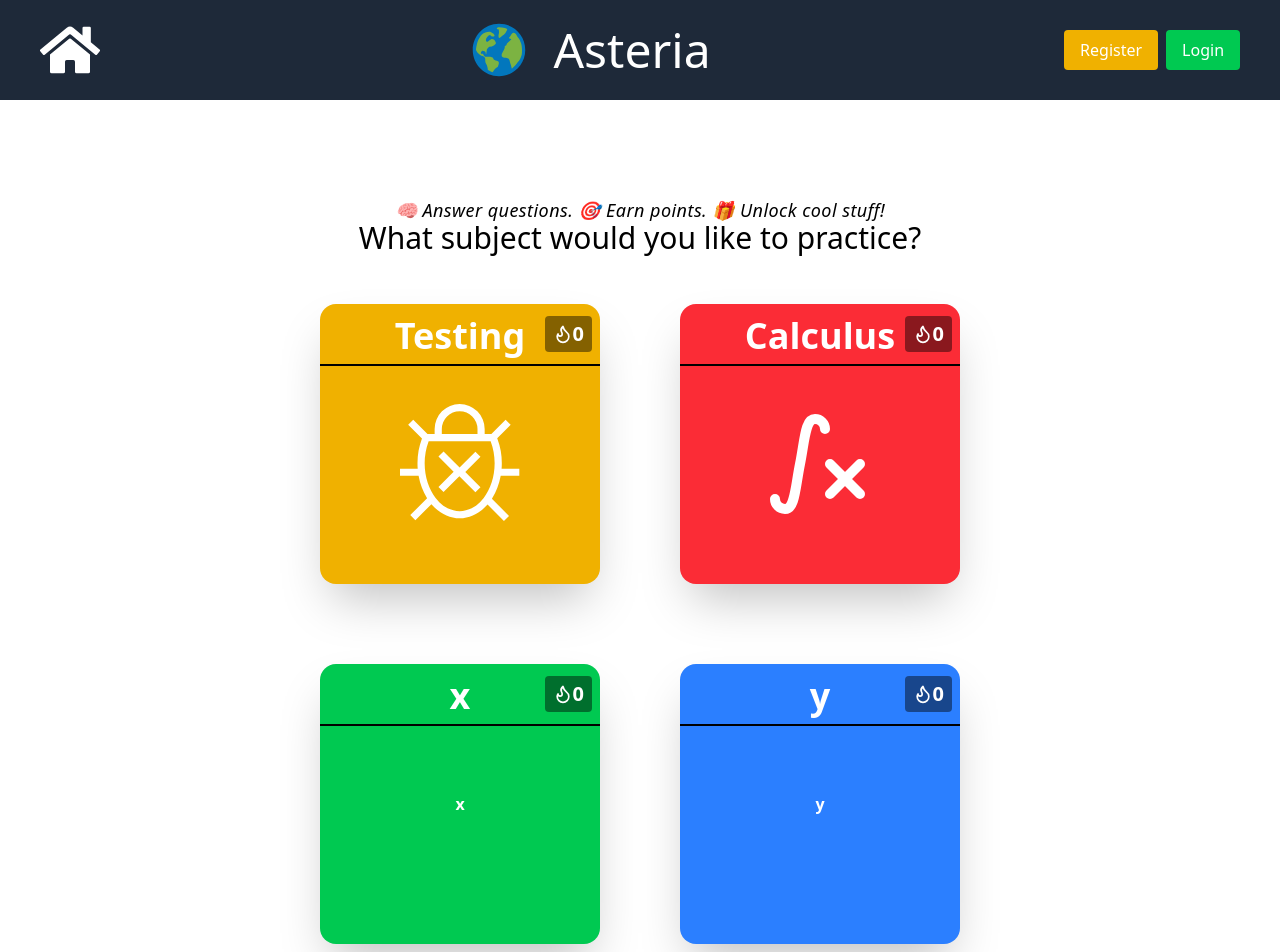
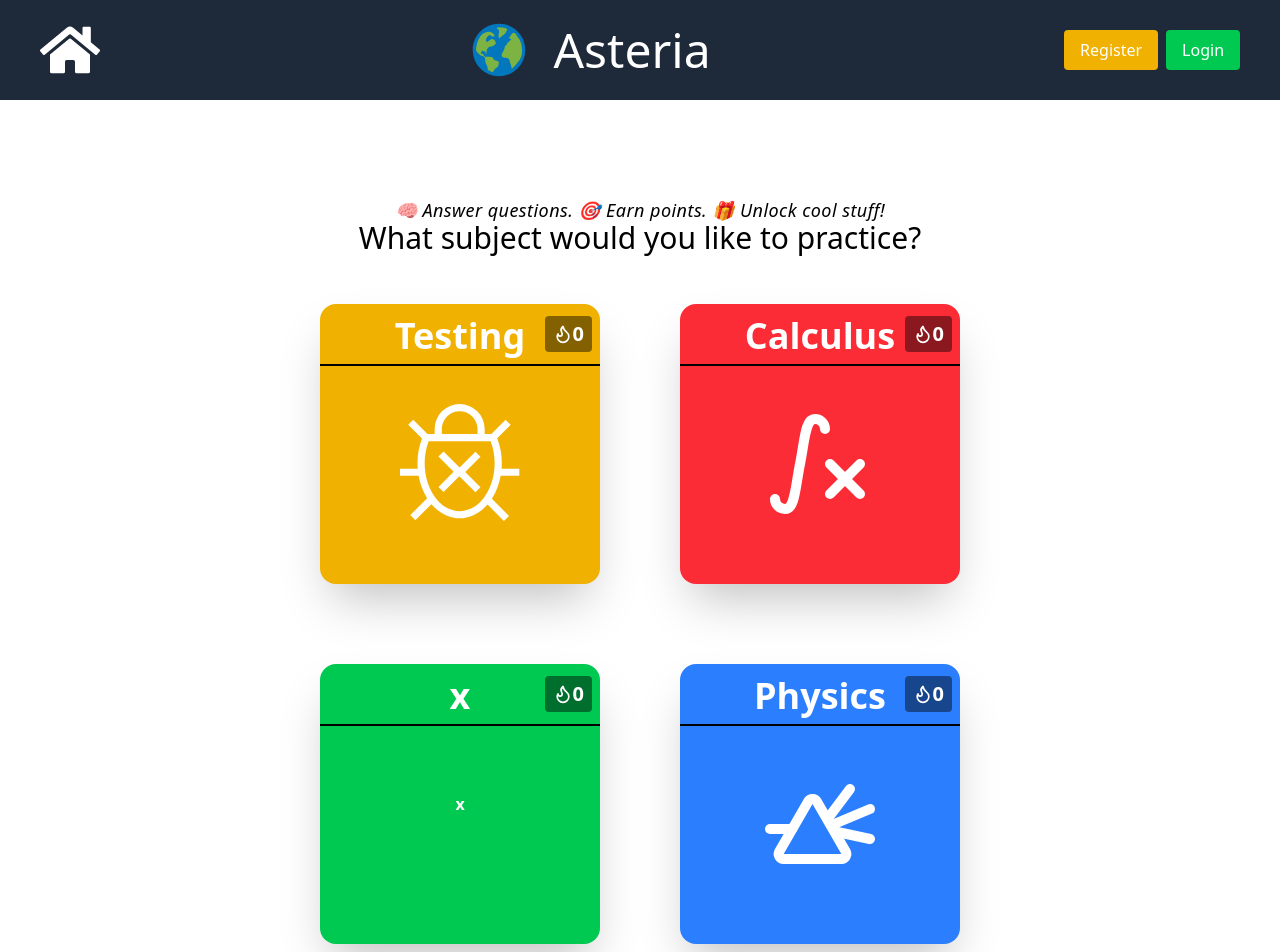
Before and after one commit to josephhu1/cs188, a React (Vite) app in the folder frontend/: page / in a window 1280 px wide. Shown: the top 952 px of the page. Built offline with nearby package versions, Linux system fonts and the light colour scheme.

Commit message:
Added icon for physics subject box.

```diff
--- a/frontend/src/components/Home.jsx
+++ b/frontend/src/components/Home.jsx
@@ -12,7 +12,7 @@ const Home = () => {
         {color: "bg-yellow-500", subject: "Testing"},
         {color: "bg-red-500", subject: "Calculus"},
         {color: "bg-green-500", subject: "x"},
-        {color: "bg-blue-500", subject: "y"},
+        {color: "bg-blue-500", subject: "Physics"},
     ];
     const { user } = useAuthContext()
     // Check streak
--- a/frontend/src/components/SubjectSquare.jsx
+++ b/frontend/src/components/SubjectSquare.jsx
@@ -3,6 +3,7 @@ import { Flame } from "lucide-react";
 import { Link, useNavigate } from 'react-router-dom';
 import { VscDebug } from "react-icons/vsc";
 import { TbMathIntegralX } from "react-icons/tb";
+import { TbPrismLight } from "react-icons/tb";
 import { useAuthContext } from '../hooks/useAuthContext';
 import axios from 'axios'
 
@@ -63,8 +64,8 @@ const SubjectSquare = ({color, subject, streaks}) => {
     {subject == "x" && (
       <div>x</div>
     )}
-    {subject == "y" && (
-      <div>y</div>
+    {subject == "Physics" && (
+      <TbPrismLight className='w-30 h-30 absolute top-25'/>
     )}
     </div>
 
```
